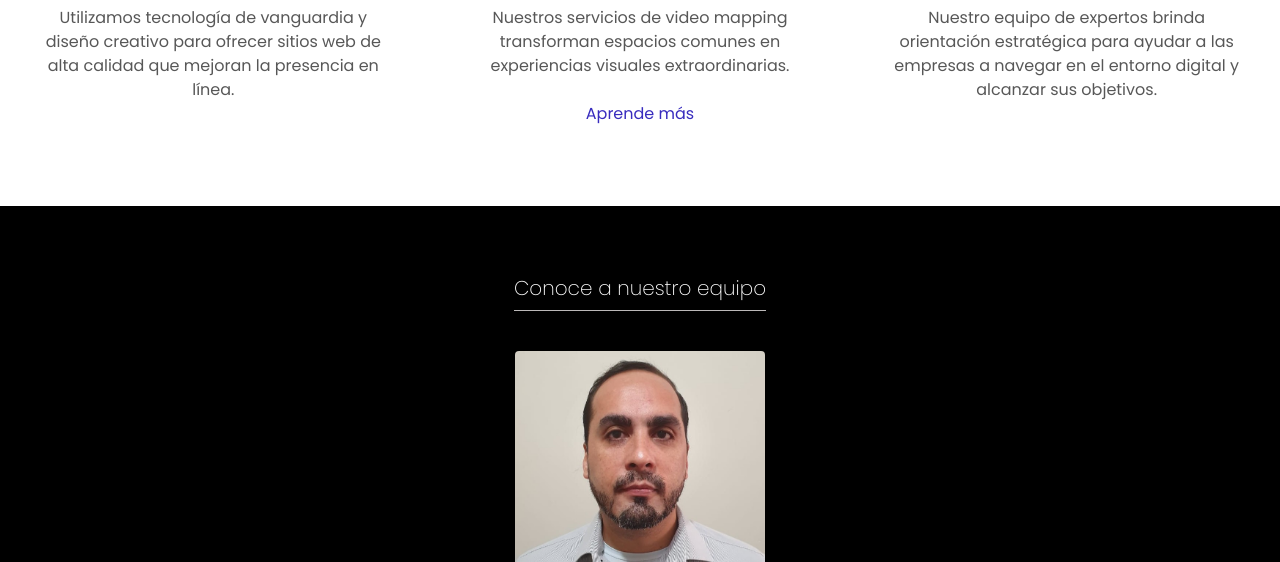
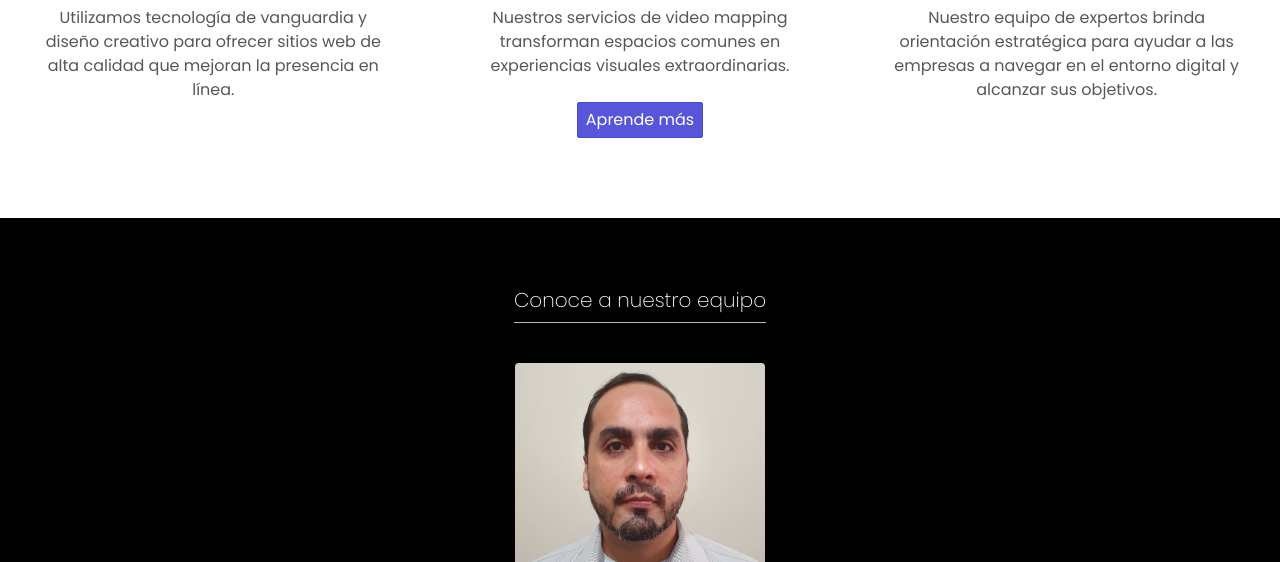
Before and after one commit to varga/technoart.es, a plain HTML site: page index.html in a window 1280 px wide. Shown: the part 1560-2122 px from the top of the page. Drawn offline with Linux system fonts and the light colour scheme.

Commit message:
fix button

```diff
--- a/index.html
+++ b/index.html
@@ -141,7 +141,7 @@
                             <img src="./images/what-we-do-1.svg" alt="">
                             <h3>Video Mapping</h3>
                             <p>Nuestros servicios de video mapping transforman espacios comunes en experiencias visuales extraordinarias.</p>
-                            <a href="video_mapping.html">Aprende más</a>
+                            <a class="btn btn-primary" href="video_mapping.html">Aprende más</a>
                         </div>
                     </div>
                     <div class="column col-4 col-sm-12">
```
